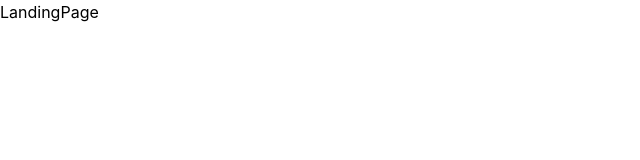
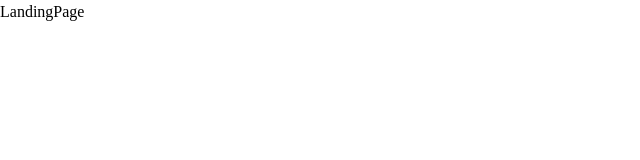
Before and after one commit to nadobrranichh/scribbble, a React (Vite) app: page / in a window 1280 px wide. Shown: the top 160 px of the page, without its empty margins (0-640 px from the left). Built offline with nearby package versions, Linux system fonts and the light colour scheme.

Commit message:
feat: added custom font

```diff
--- a/index.html
+++ b/index.html
@@ -4,6 +4,12 @@
     <meta charset="UTF-8" />
     <link rel="icon" type="image/svg+xml" href="/favicon.svg" />
     <meta name="viewport" content="width=device-width, initial-scale=1.0" />
+    <link rel="preconnect" href="https://fonts.googleapis.com" />
+    <link rel="preconnect" href="https://fonts.gstatic.com" crossorigin />
+    <link
+      href="https://fonts.googleapis.com/css2?family=Jua&display=swap"
+      rel="stylesheet"
+    />
     <title>scribbble</title>
   </head>
   <body>
--- a/src/index.css
+++ b/src/index.css
@@ -1,4 +1,8 @@
 @import "tailwindcss";
+
+* {
+  font-family: "Jua, Arial";
+}
 
 @theme {
   --color-main: #ffd9ad;
```
